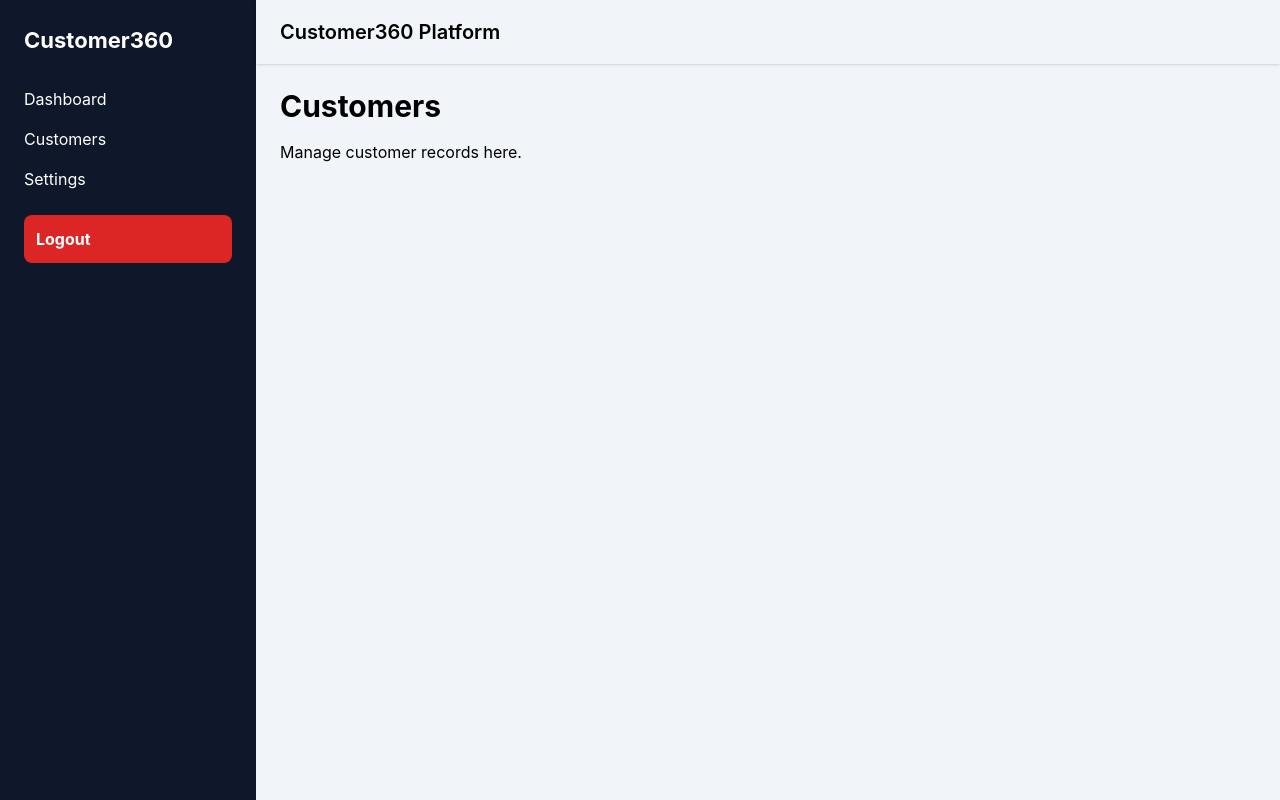
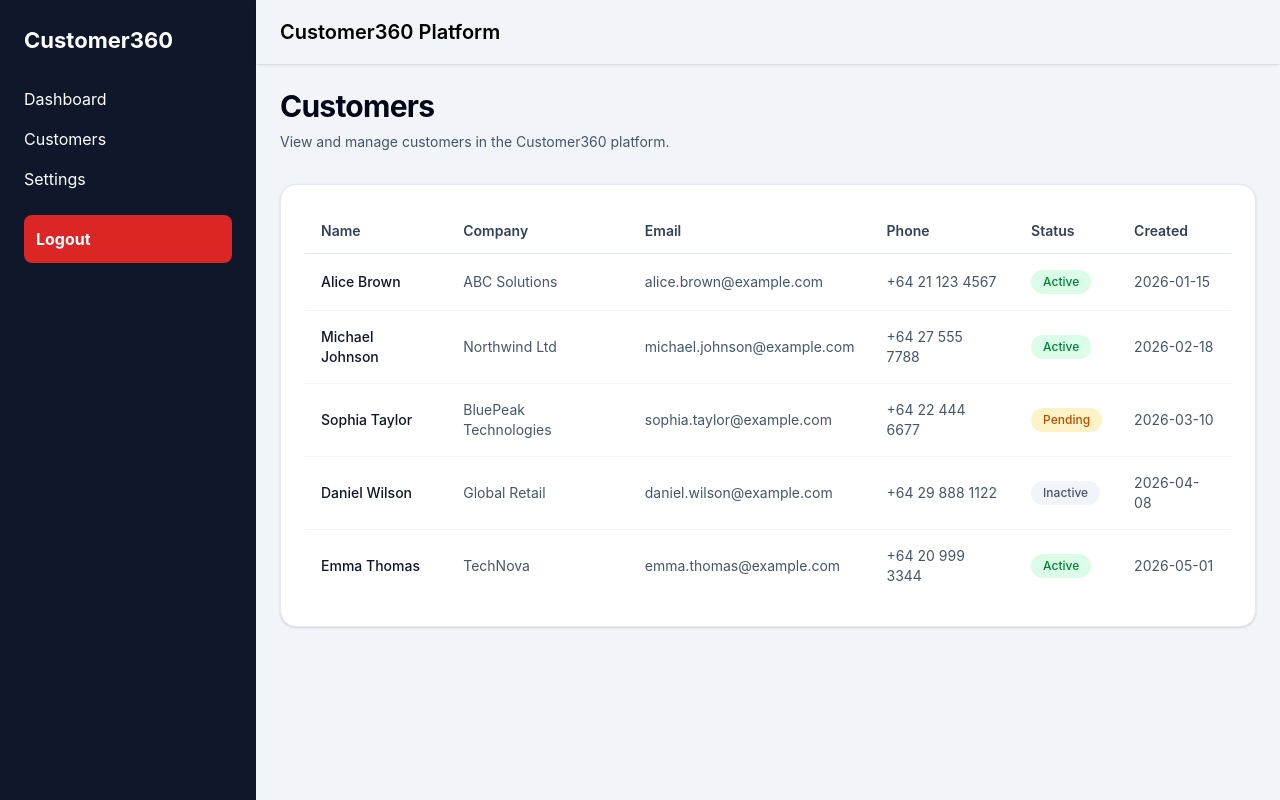
Before and after one commit to manjotanmol21/customer360-platform, a React (Vite) app: page /customers in a window 1280 px wide. Built offline with nearby package versions, Linux system fonts and the light colour scheme; sample sign-in values are in the browser's storage.

Commit message:
feat(customers): add typed customer list and table components

```diff
--- /dev/null
+++ b/src/features/customers/data/customers.ts
@@ -0,0 +1,54 @@
+import type { Customer } from "../types/customer";
+
+export const customers: Customer[] = [
+  {
+    id: 1,
+    firstName: "Alice",
+    lastName: "Brown",
+    email: "alice.brown@example.com",
+    phone: "+64 21 123 4567",
+    company: "ABC Solutions",
+    status: "Active",
+    createdAt: "2026-01-15",
+  },
+  {
+    id: 2,
+    firstName: "Michael",
+    lastName: "Johnson",
+    email: "michael.johnson@example.com",
+    phone: "+64 27 555 7788",
+    company: "Northwind Ltd",
+    status: "Active",
+    createdAt: "2026-02-18",
+  },
+  {
+    id: 3,
+    firstName: "Sophia",
+    lastName: "Taylor",
+    email: "sophia.taylor@example.com",
+    phone: "+64 22 444 6677",
+    company: "BluePeak Technologies",
+    status: "Pending",
+    createdAt: "2026-03-10",
+  },
+  {
+    id: 4,
+    firstName: "Daniel",
+    lastName: "Wilson",
+    email: "daniel.wilson@example.com",
+    phone: "+64 29 888 1122",
+    company: "Global Retail",
+    status: "Inactive",
+    createdAt: "2026-04-08",
+  },
+  {
+    id: 5,
+    firstName: "Emma",
+    lastName: "Thomas",
+    email: "emma.thomas@example.com",
+    phone: "+64 20 999 3344",
+    company: "TechNova",
+    status: "Active",
+    createdAt: "2026-05-01",
+  },
+];
--- /dev/null
+++ b/src/features/customers/types/customer.ts
@@ -0,0 +1,22 @@
+export type CustomerStatus =
+  | "Active"
+  | "Inactive"
+  | "Pending";
+
+export interface Customer {
+  id: number;
+
+  firstName: string;
+
+  lastName: string;
+
+  email: string;
+
+  phone: string;
+
+  company: string;
+
+  status: CustomerStatus;
+
+  createdAt: string;
+}
--- a/src/pages/customer/CustomersPage.tsx
+++ b/src/pages/customer/CustomersPage.tsx
@@ -1,24 +1,100 @@
-function CustomersPage(){
+import Card from "../../components/UI/Card";
+import { customers } from "../../features/customers/data/customers";
 
-    return (
+export default function CustomersPage() {
+  return (
+    <section>
+      <div>
+        <h1 className="text-3xl font-bold tracking-tight text-slate-950">
+          Customers
+        </h1>
 
-        <div>
+        <p className="mt-2 text-sm text-slate-600">
+          View and manage customers in the Customer360 platform.
+        </p>
+      </div>
 
-            <h1 className="text-3xl font-bold">
-                Customers
-            </h1>
+      <Card
+        padding="medium"
+        shadow="small"
+        className="mt-8"
+      >
+        <div className="overflow-x-auto">
+          <table className="w-full border-collapse text-left">
+            <thead>
+              <tr className="border-b border-slate-200">
+                <th className="px-4 py-3 text-sm font-semibold text-slate-700">
+                  Name
+                </th>
 
+                <th className="px-4 py-3 text-sm font-semibold text-slate-700">
+                  Company
+                </th>
 
-            <p className="mt-4">
-                Manage customer records here.
-            </p>
+                <th className="px-4 py-3 text-sm font-semibold text-slate-700">
+                  Email
+                </th>
 
+                <th className="px-4 py-3 text-sm font-semibold text-slate-700">
+                  Phone
+                </th>
 
+                <th className="px-4 py-3 text-sm font-semibold text-slate-700">
+                  Status
+                </th>
+
+                <th className="px-4 py-3 text-sm font-semibold text-slate-700">
+                  Created
+                </th>
+              </tr>
+            </thead>
+
+            <tbody>
+              {customers.map((customer) => (
+                <tr
+                  key={customer.id}
+                  className="border-b border-slate-100 last:border-b-0"
+                >
+                  <td className="px-4 py-4 text-sm font-medium text-slate-900">
+                    {customer.firstName} {customer.lastName}
+                  </td>
+
+                  <td className="px-4 py-4 text-sm text-slate-600">
+                    {customer.company}
+                  </td>
+
+                  <td className="px-4 py-4 text-sm text-slate-600">
+                    {customer.email}
+                  </td>
+
+                  <td className="px-4 py-4 text-sm text-slate-600">
+                    {customer.phone}
+                  </td>
+
+                  <td className="px-4 py-4 text-sm">
+                    <span
+                      className={[
+                        "inline-flex rounded-full px-3 py-1 text-xs font-medium",
+                        customer.status === "Active"
+                          ? "bg-green-100 text-green-700"
+                          : customer.status === "Pending"
+                            ? "bg-amber-100 text-amber-700"
+                            : "bg-slate-100 text-slate-600",
+                      ].join(" ")}
+                    >
+                      {customer.status}
+                    </span>
+                  </td>
+
+                  <td className="px-4 py-4 text-sm text-slate-600">
+                    {customer.createdAt}
+                  </td>
+                </tr>
+              ))}
+            </tbody>
+          </table>
         </div>
-
-    );
-
+      </Card>
+    </section>
+  );
 }
-
-
-export default CustomersPage;
```
Also changed, not shown: src/components/customer/CustomerRow.tsx (added), src/components/customer/CustomerTable.tsx (added).
